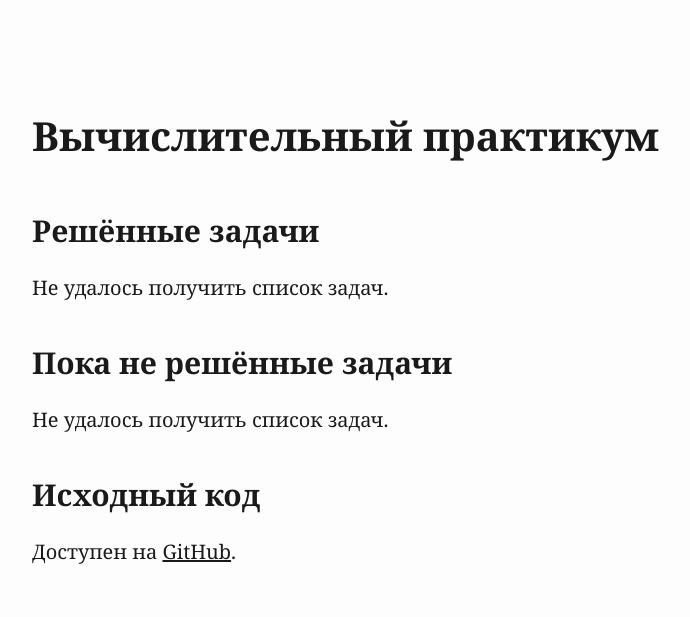
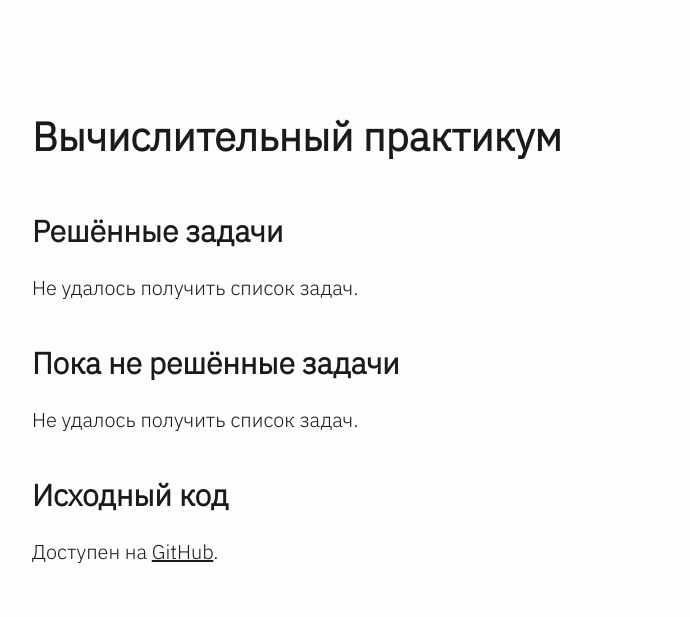
Before and after one commit to studokim/CalculationMethods, a Django app: template src/webapp/calculator/templates/calculator/index.html in a window 1280 px wide. Shown: the top 617 px of the page, without its empty margins (96-786 px from the left). Run offline with Django 4.2, Linux system fonts and the light colour scheme; the template is opened without the code that fills it, so the values that code supplies are empty.

Commit message:
Font changed

```diff
--- a/src/webapp/calculator/static/calculator/style.css
+++ b/src/webapp/calculator/static/calculator/style.css
@@ -1,7 +1,7 @@
 /*MOST OF THE FOLLOWING IS FROM PANDOC's DEFAULTS*/
 html {
     line-height: 1.5;
-    font-family: Georgia, serif;
+    font-family: 'IBM Plex Sans';
     font-size: 20px;
     color: #1a1a1a;
     background-color: #fdfdfd;
@@ -59,6 +59,12 @@
 
 a:visited {
     color: #1a1a1a;
+}
+
+input,
+select {
+    font-family: 'IBM Plex Sans';
+    font-weight: bold;
 }
 
 img {
--- a/src/webapp/calculator/templates/calculator/index.html
+++ b/src/webapp/calculator/templates/calculator/index.html
@@ -4,6 +4,7 @@
     <title>Calculator</title>
     {% load static %}
     <link rel="stylesheet" type="text/css" href="{% static 'calculator/style.css' %}">
+    <link href="https://fonts.googleapis.com/css?family=IBM+Plex+Sans:300" rel="stylesheet">
 </head>
 
 <body>
--- a/src/webapp/calculator/templates/calculator/task.html
+++ b/src/webapp/calculator/templates/calculator/task.html
@@ -4,6 +4,7 @@
     <title>Calculator</title>
     {% load static %}
     <link rel="stylesheet" type="text/css" href="{% static 'calculator/style.css' %}">
+    <link href="https://fonts.googleapis.com/css?family=IBM+Plex+Sans:300" rel="stylesheet">
     <script src="https://ajax.googleapis.com/ajax/libs/jquery/3.4.1/jquery.min.js"></script>
 </head>
 
```
